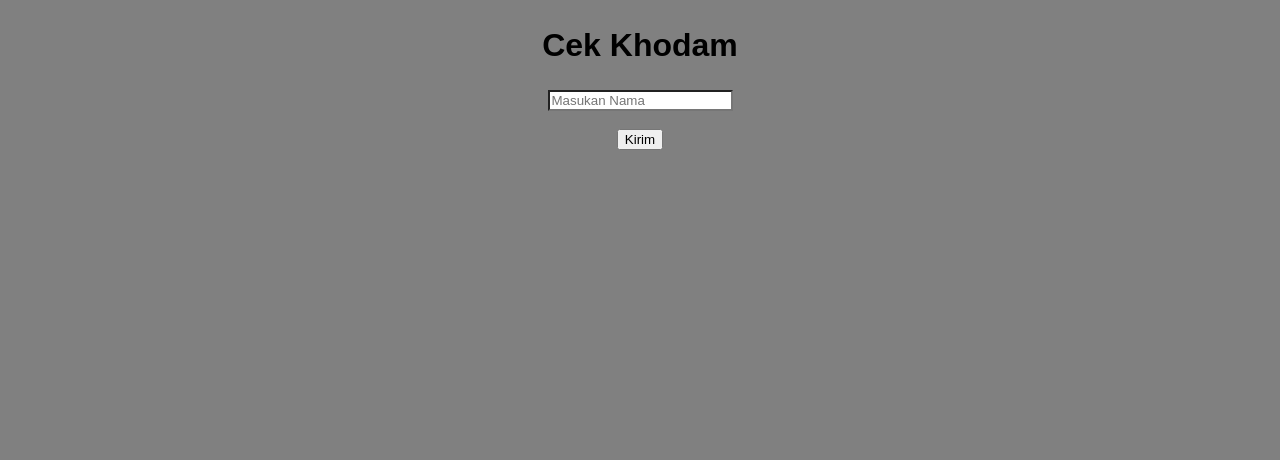
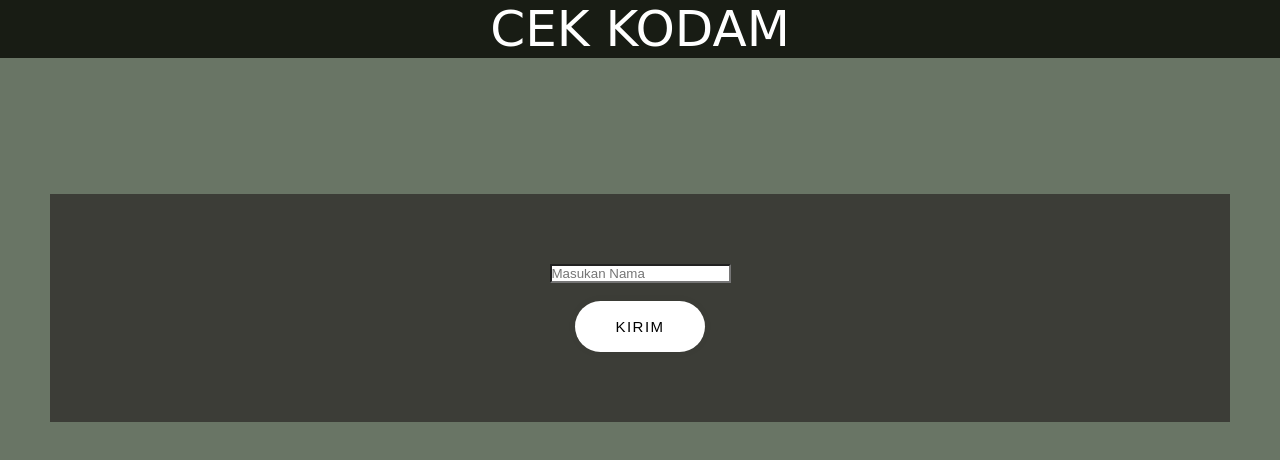
Before and after one commit to SukiLiar/Cek-kodam, a plain HTML site: page Cek kodam/Index.html in a window 1280 px wide. Drawn offline with Linux system fonts and the light colour scheme.

Commit message:
Update Index.html

```diff
--- a/Cek kodam/Index.html
+++ b/Cek kodam/Index.html
@@ -6,7 +6,9 @@
     function sukiKocak() {
       var nama = document
         .forms["negro"]["nama"].value;
-       const khodam = ['amba', 'gojo satoru', 'kuda negro', 'laba laba sunda', 'Daffa'];
+       const khodam = [
+         'amba', 'gojo satoru', 'kuda negro', 'laba laba sunda', 'Daffa', 'MewingWotabul', 'Sukiliar'
+         ];
        const arr = khodam[Math.floor(Math.random() * khodam.length)];
       if (nama !== "") {
         alert(`Nama: ${nama}
@@ -19,18 +21,22 @@ Khodam: ${arr}`);
   </script>
 </head>
 <style>
-  html {
+  *, html {
     padding: 0;
     margin: 0;
+  }
 
-  }
+
   nav {
-    background-color: black;
+    background-color:#181C14;
     color: white;
+    padding: 0;
+    margin:0;
+
   }
 
   body {
-    background-color: gray;
+    background-color: #697565;
   }
 
   h2 {
@@ -44,18 +50,68 @@ Khodam: ${arr}`);
     background-color: white;
   }
 
+  p {
+    text-align: center;
+    font-size: 50px;
+    font-family: cursive;
+  }
+
+  .isi {
+    background-color: #3C3D37;
+    padding-top: 70px;
+    margin-left: 50px;
+    margin-right:50px;
+    padding-bottom: 70px;
+    margin-top: 100px;
+  }
+
+
+button {
+  padding: 17px 40px;
+  border-radius: 50px;
+  cursor: pointer;
+  border: 0;
+  background-color: white;
+  box-shadow: rgb(0 0 0 / 5%) 0 0 8px;
+  letter-spacing: 1.5px;
+  text-transform: uppercase;
+  font-size: 15px;
+  transition: all 0.5s ease;
+  text-decoration: none;
+}
+
+button:hover {
+  letter-spacing: 3px;
+  background-color: hsl(261deg 80% 48%);
+  color: hsl(0, 0%, 100%);
+  box-shadow: rgb(93 24 220) 0px 7px 29px 0px;
+  text-decoration: none;
+}
+
+button:active {
+  letter-spacing: 3px;
+  background-color: hsl(261deg 80% 48%);
+  color: hsl(0, 0%, 100%);
+  box-shadow: rgb(93 24 220) 0px 0px 0px 0px;
+  transform: translateY(10px);
+  transition: 100ms;
+}
 
 </style>
 <body>
   <nav>
+   <p>CEK KODAM</p>
+  </nav>
+  <br><br>
+  <div class="isi">
 
-  </nav>
-  <h2 align="center">Cek Khodam</h2>
   <form name="negro" onsubmit="return sukiKocak()" method="post">
     <div style="text-align: center">
       <input type="text" name="nama" placeholder="Masukan Nama"> <br><br>
       <button type="submit">Kirim</button>
     </div>
   </form>
+
+  </div>
 </body>
-  </html>
+</html>
```
